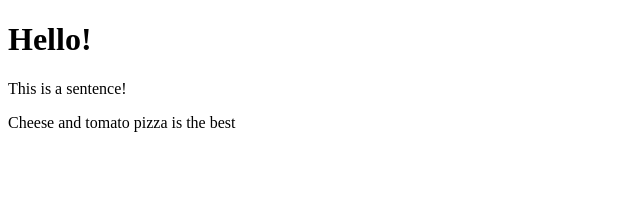
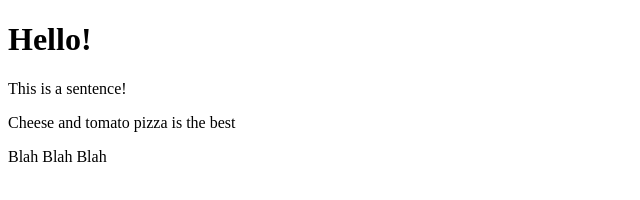
Before and after one commit to NazirShaikh9093/Git-pratice, a plain HTML site: page index.html in a window 1280 px wide. Shown: the whole page, without its empty margins (0-640 px from the left). Drawn offline with Linux system fonts and the light colour scheme.

Commit message:
added another p tag with blah blah blah

```diff
--- a/index.html
+++ b/index.html
@@ -9,5 +9,6 @@
   <h1>Hello!</h1>
   <p>This is a sentence!</p>
   <p>Cheese and tomato pizza is the best</p>
+  <p>Blah Blah Blah</p>
 </body>
 </html>
```
